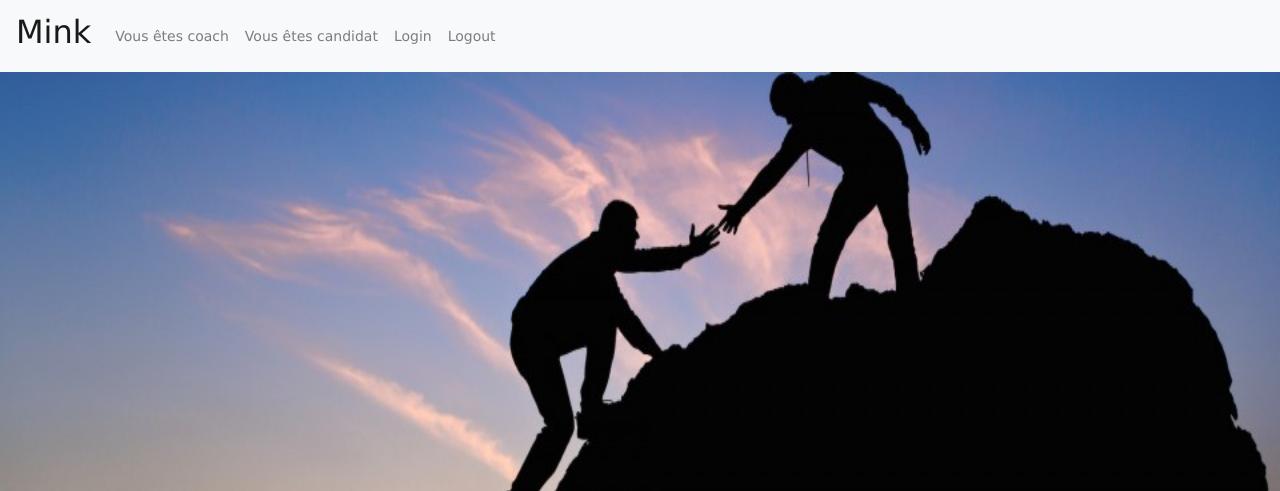
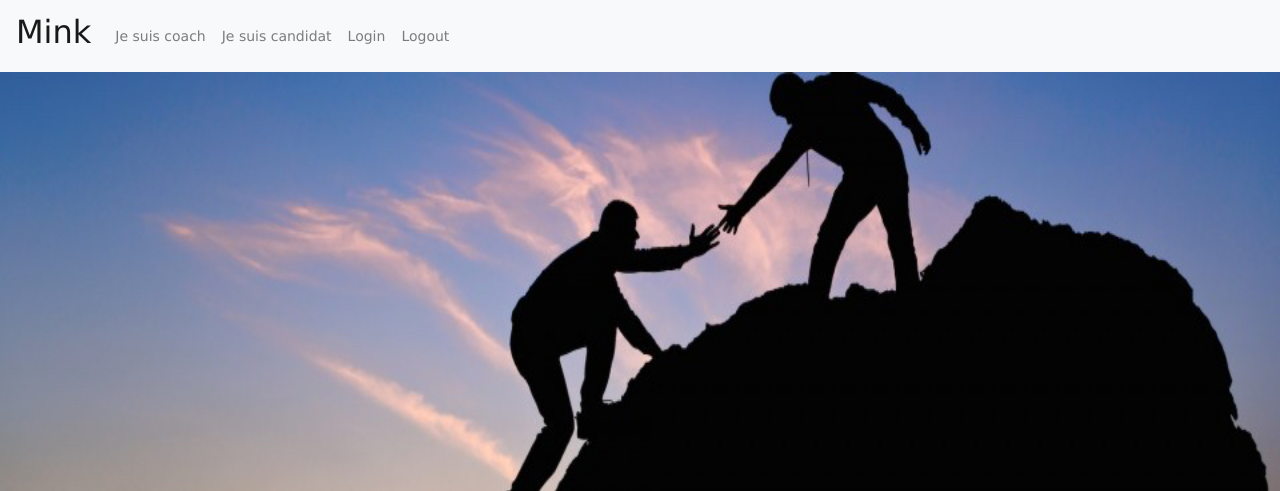
Before and after one commit to JeffCampigli/mink, a Node server app: page / in a window 1280 px wide. Shown: the top 491 px of the page. Run offline with Node 20, Linux system fonts and the light colour scheme; some libraries are stand-ins or nearby versions.

Commit message:
modif navbar

```diff
--- a/views/layouts/main-layout.ejs
+++ b/views/layouts/main-layout.ejs
@@ -17,10 +17,10 @@
   <div class="collapse navbar-collapse" id="navbarSupportedContent">
     <ul class="navbar-nav mr-auto">
       <li class="nav-item">
-        <a class="nav-link" href="/signup">Vous êtes coach</a>
+        <a class="nav-link" href="/signup">Je suis coach</a>
       </li>
       <li class="nav-item">
-      <a class="nav-link" href="/signup">Vous êtes candidat</a>
+      <a class="nav-link" href="/signup">Je suis candidat</a>
     </li>
     <li class="nav-item">
     <a class="nav-link" href="/login">Login</a>
```
